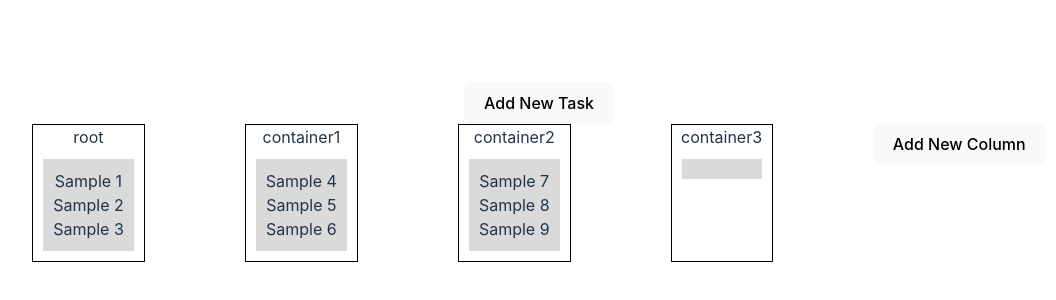
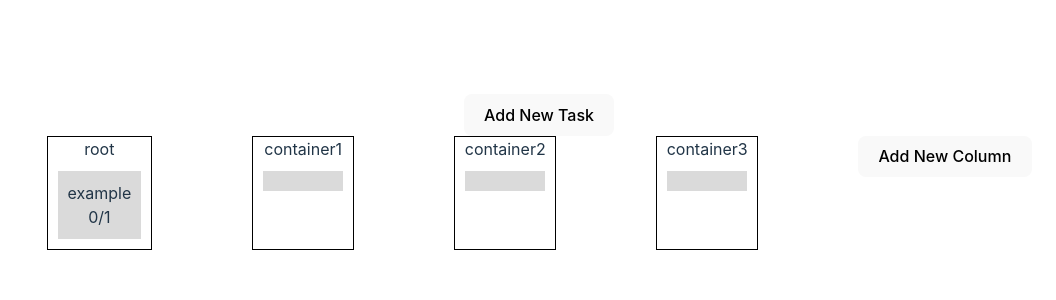
Before and after one commit to bibatjed/kanban, a React (Vite) app: page / in a window 1280 px wide. Shown: the part 228-528 px from the top of the page, without its empty margins (101-1157 px from the left). Built offline with nearby package versions, Linux system fonts and the light colour scheme.

Commit message:
Attach other attributes for board tasks

```diff
--- a/package.json
+++ b/package.json
@@ -12,7 +12,8 @@
     "@dnd-kit/core": "^6.0.7",
     "@dnd-kit/sortable": "^7.0.2",
     "react": "^18.2.0",
-    "react-dom": "^18.2.0"
+    "react-dom": "^18.2.0",
+    "react-uuid": "^2.0.0"
   },
   "devDependencies": {
     "@types/react": "^18.0.26",
--- a/src/components/Board/Container.tsx
+++ b/src/components/Board/Container.tsx
@@ -6,6 +6,7 @@ import {
 } from "@dnd-kit/sortable";
 
 import SortableItem from "./SortableItem";
+import { Task } from "../TaskModal";
 
 const containerStyle = {
   background: "#dadada",
@@ -16,12 +17,12 @@ const containerStyle = {
 
 type ContainerProps = {
   id: string;
-  items: number[];
+  items: Task[];
 };
 
 export default function Container(props: ContainerProps) {
   const { id, items } = props;
-
+  const idItems = items.map((value) => value.id) as string[];
   const { setNodeRef } = useDroppable({
     id,
   });
@@ -29,12 +30,20 @@ export default function Container(props: ContainerProps) {
   return (
     <SortableContext
       id={id}
-      items={items}
+      items={idItems}
       strategy={verticalListSortingStrategy}
     >
       <div ref={setNodeRef} style={containerStyle}>
-        {items.map((id) => (
-          <SortableItem key={id} id={id} />
+        {items.map((item) => (
+          <SortableItem
+            key={item.id}
+            id={item.id!}
+            title={item.title}
+            subtasks={`${item.subtasks.reduce(
+              (acc, currentvalue) => acc + (currentvalue.done ? 1 : 0),
+              0
+            )}/${item.subtasks.length}`}
+          />
         ))}
       </div>
     </SortableContext>
--- a/src/components/Board/Item.tsx
+++ b/src/components/Board/Item.tsx
@@ -1,5 +1,23 @@
 import React, { forwardRef } from "react";
 
-export const Item = forwardRef(({ id, ...props }: { id: string }) => {
-  return <div {...props}>{id}</div>;
-});
+export default function Item({
+  id,
+  ...props
+}: {
+  id: string;
+  title: string;
+  subtasks: { name: string; done: boolean }[];
+}) {
+  return (
+    <div style={{ display: "flex", flexDirection: "column" }} {...props}>
+      <span>{props.title}</span>
+      <span>
+        {`${props.subtasks.reduce(
+          (acc, currentvalue) => acc + (currentvalue.done ? 1 : 0),
+          0
+        )}
+          /${props.subtasks.length}`}
+      </span>{" "}
+    </div>
+  );
+}
--- a/src/components/Board/SortableItem.tsx
+++ b/src/components/Board/SortableItem.tsx
@@ -2,7 +2,9 @@ import { useSortable } from "@dnd-kit/sortable";
 import { CSS } from "@dnd-kit/utilities";
 
 type DroppableProps = {
-  id: number;
+  id: string;
+  title: string;
+  subtasks: string;
 };
 export default function SortableItem(props: DroppableProps) {
   const { attributes, listeners, setNodeRef, transform, transition } =
@@ -11,11 +13,16 @@ export default function SortableItem(props: DroppableProps) {
   const style = {
     transform: CSS.Transform.toString(transform),
     transition,
+    display: "flex",
+    flexDirection: "column",
+    width: "100%",
   };
 
   return (
+    //@ts-ignore
     <div ref={setNodeRef} style={style} {...attributes} {...listeners}>
-      Sample {props.id}
+      <span>{props.title}</span>
+      <span>{props.subtasks}</span>
     </div>
   );
 }
--- a/src/components/Board/index.tsx
+++ b/src/components/Board/index.tsx
@@ -14,19 +14,28 @@ import {
 } from "@dnd-kit/core";
 import { arrayMove, sortableKeyboardCoordinates } from "@dnd-kit/sortable";
 
-import { Item } from "./Item";
+import Item from "./Item";
 import Container from "./Container";
 import ColumnModal from "../ColumnModal";
 import TaskModal, { Task } from "../TaskModal";
+import uuid from "react-uuid";
 
-type Items = Record<UniqueIdentifier, number[]>;
+export type Items = Record<UniqueIdentifier, Task[]>;
 
 export default function Board() {
-  const [activeId, setActiveId] = useState<number | null>();
+  const [activeId, setActiveId] = useState<Task | null>();
   const [items, setItems] = useState<Items>({
-    root: [1, 2, 3],
-    container1: [4, 5, 6],
-    container2: [7, 8, 9],
+    root: [
+      {
+        id: uuid(),
+        title: "example",
+        description: "example",
+        subtasks: [{ name: "example", done: false }],
+        status: "root",
+      },
+    ],
+    container1: [],
+    container2: [],
     container3: [],
   });
   const [clonedItems, setClonedItems] = useState<Items | null>(null);
@@ -43,6 +52,7 @@ export default function Board() {
     setItems((prevItems) => ({ ...prevItems, [value]: [] }));
     setIsModalOpen(false);
   };
+  console.log(activeId);
 
   return (
     <DndContext
@@ -74,7 +84,13 @@ export default function Board() {
         </div>
       </div>
       <DragOverlay>
-        {activeId ? <Item id={activeId.toString()} /> : null}
+        {activeId ? (
+          <Item
+            id={activeId.id!.toString()}
+            title={activeId.title}
+            subtasks={activeId.subtasks}
+          />
+        ) : null}
       </DragOverlay>
       {isModalOpen && <ColumnModal submit={handleSubmit} />}
       {isModalTaskOpen && (
@@ -82,7 +98,7 @@ export default function Board() {
           submit={(values: Task) => {
             setItems((prev) => {
               const items = { ...prev };
-              items[values.status].push(99999);
+              items[values.status].push({ id: uuid(), ...values });
               return items;
             });
             setIsModalTaskOpen(false);
@@ -95,16 +111,25 @@ export default function Board() {
   function handleDragStart(event: DragStartEvent) {
     const { active } = event;
 
-    setActiveId(Number(active!.id));
+    const activeContainer = findContainer(active.id.toString());
+    if (!activeContainer) {
+      return;
+    }
+    const activeIndex = items[activeContainer].findIndex(
+      (value) => value.id === active.id
+    );
+    setActiveId(items[activeContainer][activeIndex]);
     setClonedItems(items);
   }
 
-  function findContainer(id: number) {
+  function findContainer(id: string) {
     if (id in items) {
       return id;
     }
 
-    return Object.keys(items).find((key) => items[key].includes(id));
+    return Object.keys(items).find((key) =>
+      items[key].find((value) => value.id === id)
+    );
   }
 
   function handleDragEnd(event: DragEndEvent) {
@@ -112,7 +137,7 @@ export default function Board() {
     const { id } = active;
     const { id: overId }: any = over;
 
-    const activeContainer = findContainer(Number(id));
+    const activeContainer = findContainer(id.toString());
     const overContainer = findContainer(overId);
 
     if (
@@ -123,8 +148,12 @@ export default function Board() {
       return;
     }
 
-    const activeIndex = items[activeContainer].indexOf(Number(active.id));
-    const overIndex = items[overContainer].indexOf(overId);
+    const activeIndex = items[activeContainer].findIndex(
+      (value) => value.id === active.id
+    );
+    const overIndex = items[overContainer].findIndex(
+      (value) => value.id === overId
+    );
 
     if (activeIndex !== overIndex) {
       setItems((items) => ({
@@ -156,7 +185,7 @@ export default function Board() {
     const { id: overId }: any = over;
 
     // Find the containers
-    const activeContainer = findContainer(Number(id));
+    const activeContainer = findContainer(id.toString());
     const overContainer = findContainer(overId);
 
     if (
@@ -172,8 +201,12 @@ export default function Board() {
       const overItems = prev[overContainer];
 
       // Find the indexes for the items
-      const activeIndex = activeItems.indexOf(Number(id));
-      const overIndex = overItems.indexOf(overId);
+      const activeIndex = items[activeContainer].findIndex(
+        (value) => value.id === active.id
+      );
+      const overIndex = items[overContainer].findIndex(
+        (value) => value.id === overId
+      );
 
       let newIndex;
       if (overId in prev) {
@@ -190,7 +223,7 @@ export default function Board() {
       return {
         ...prev,
         [activeContainer]: [
-          ...prev[activeContainer].filter((item) => item !== active.id),
+          ...prev[activeContainer].filter((item) => item.id !== active.id),
         ],
         [overContainer]: [
           ...prev[overContainer].slice(0, newIndex),
--- a/src/components/TaskModal/index.tsx
+++ b/src/components/TaskModal/index.tsx
@@ -4,24 +4,30 @@ interface ITaskModal {
   submit: (e: Task) => void;
 }
 
+type Subtasks = {
+  name: string;
+  done: boolean;
+};
+
 export type Task = {
+  id?: string;
   title: string;
   description: string;
-  subtasks: string[];
+  subtasks: Subtasks[];
   status: string;
 };
 export default function TaskModal(props: ITaskModal) {
   const [formValues, setFormValues] = useState<Task>({
     title: "",
     description: "",
-    subtasks: [""],
+    subtasks: [{ name: "", done: false }],
     status: "",
   });
 
   function handleAddSubtasks() {
     setFormValues((prev) => ({
       ...prev,
-      subtasks: [...prev.subtasks, ""],
+      subtasks: [...prev.subtasks, { name: "", done: false }],
     }));
   }
   function handleDeleteSubtasks(id: number) {
@@ -40,7 +46,7 @@ export default function TaskModal(props: ITaskModal) {
   function onChangeSubtasks(value: string, id: number) {
     setFormValues((prev) => {
       const subtasks = [...prev.subtasks];
-      subtasks[id] = value;
+      subtasks[id].name = value;
 
       return {
         ...prev,
@@ -65,7 +71,7 @@ export default function TaskModal(props: ITaskModal) {
             <input
               onChange={(e) => onChangeSubtasks(e.target.value, idx)}
               key={idx}
-              value={value}
+              value={value.name}
             />
             <button onClick={() => handleDeleteSubtasks(idx)}>x</button>
           </div>
```
Also changed, not shown: 1 other file (tests, documents, lock files or other folders).
